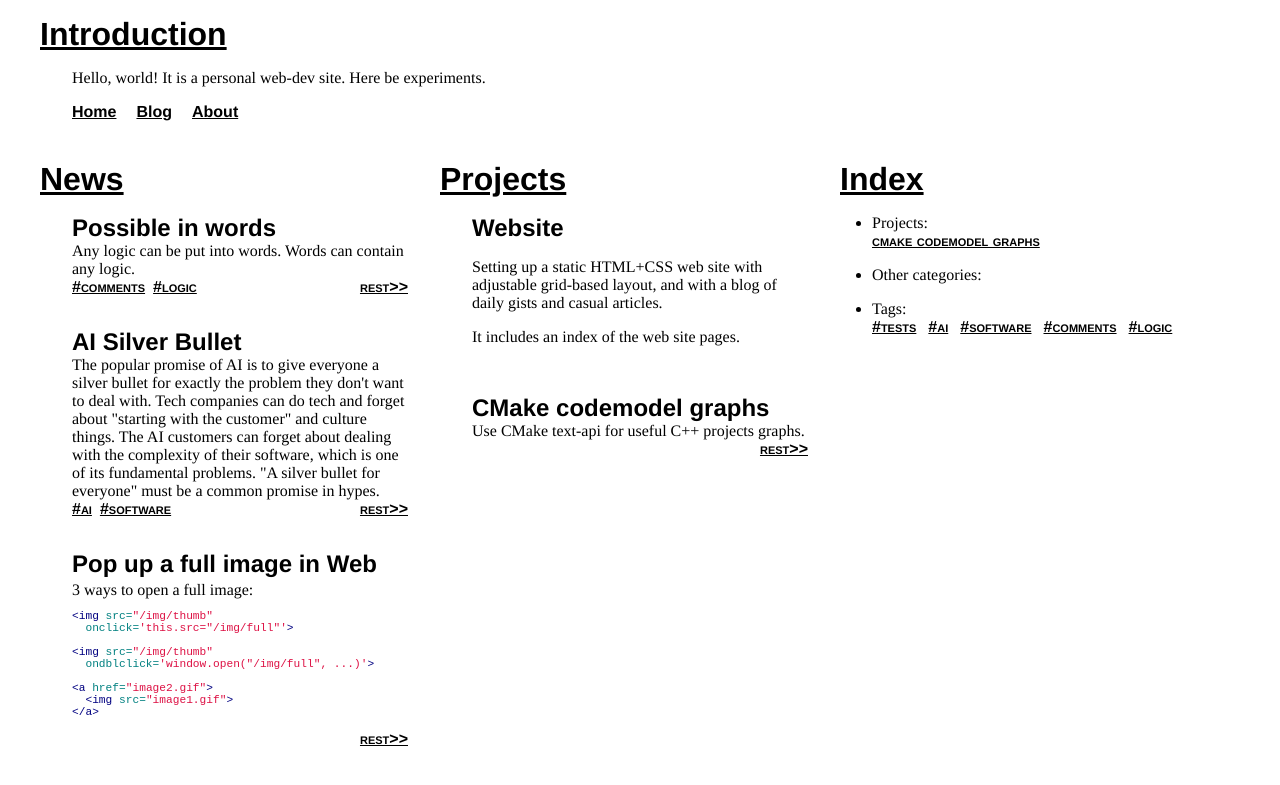
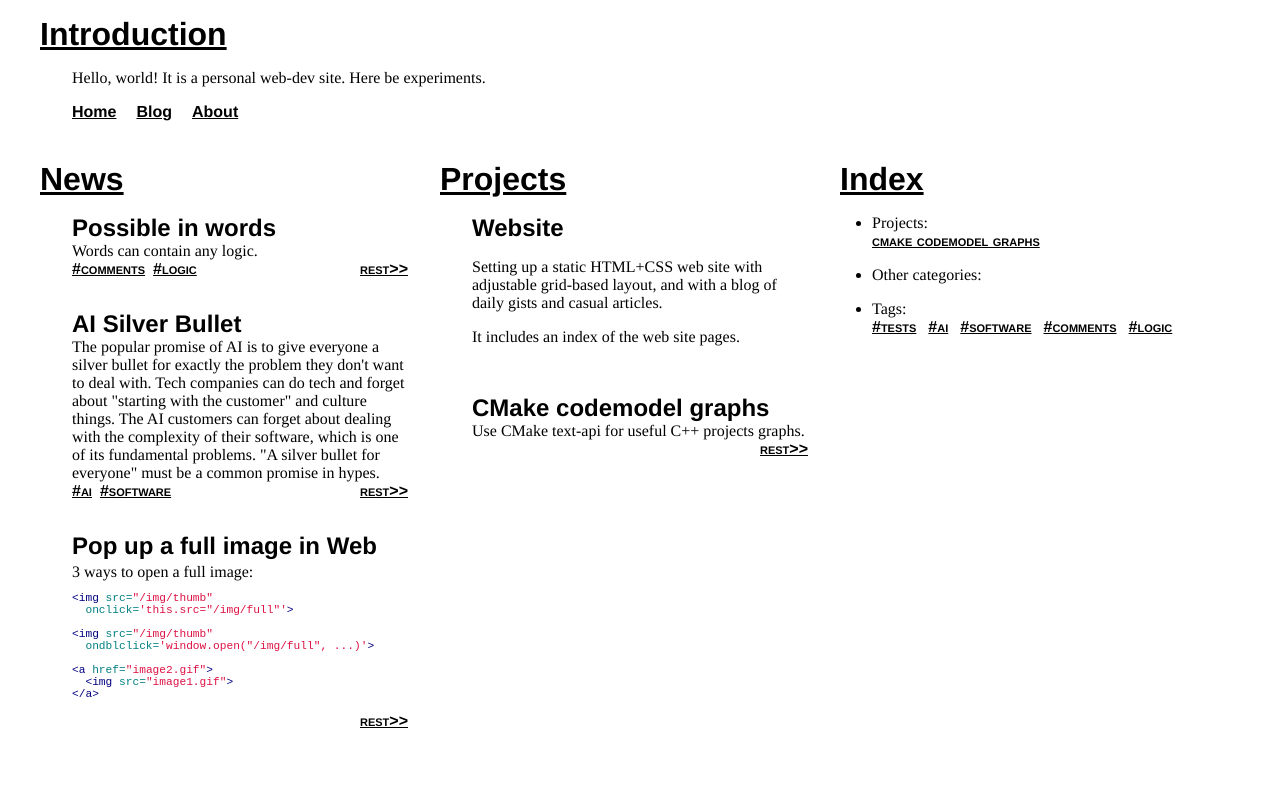
Before and after one commit to xealits/xealits.github.io, a Jekyll site: the page built from index.html, in a window 1280 px wide. Shown: the top 785 px of the page. Built offline with Jekyll 4.4.1, drawn with Linux system fonts in a browser that asks for light colours; some of the changed lines change nothing that is shown.

```diff
--- a/_posts/2025/2025-09-22-everything-is-possible-in-words.md
+++ b/_posts/2025/2025-09-22-everything-is-possible-in-words.md
@@ -6,7 +6,6 @@
 ---
 
 <summary>
-Any logic can be put into words.
 Words can contain any logic.
 </summary>
 
@@ -21,15 +20,16 @@
 Like, "let's work on A" and a couple sentences later "we are also starting B",
 but everybody will be busy with A and B actually depends on A to be able to start.
 
-It reminded a situation when this sort of "words can contain anything"
+It reminded of a situation when this sort of "words can contain anything"
 caused a bunch of confusion for me back in early university years,
 when I was trying to figure out how the [Virtual Memory](https://en.wikipedia.org/wiki/Virtual_memory) works in computers.
 
-The idea itself is simple. The goal, the math of it, is quite apparent:
+The idea of Virtual Memory itself is simple.
+The goal, the math of it, is quite apparent:
 you want to run multiple software processes on one computer,
 of course they should not see each other's memory,
 they should see some "virtual memory" addresses
-which are somehow translated into different addresses in real physical memory.
+which are somehow translated into different addresses in the real physical memory.
 But how?
 
 So, I spent a couple evenings googling and trying to figure out how the CPU does it.
```
